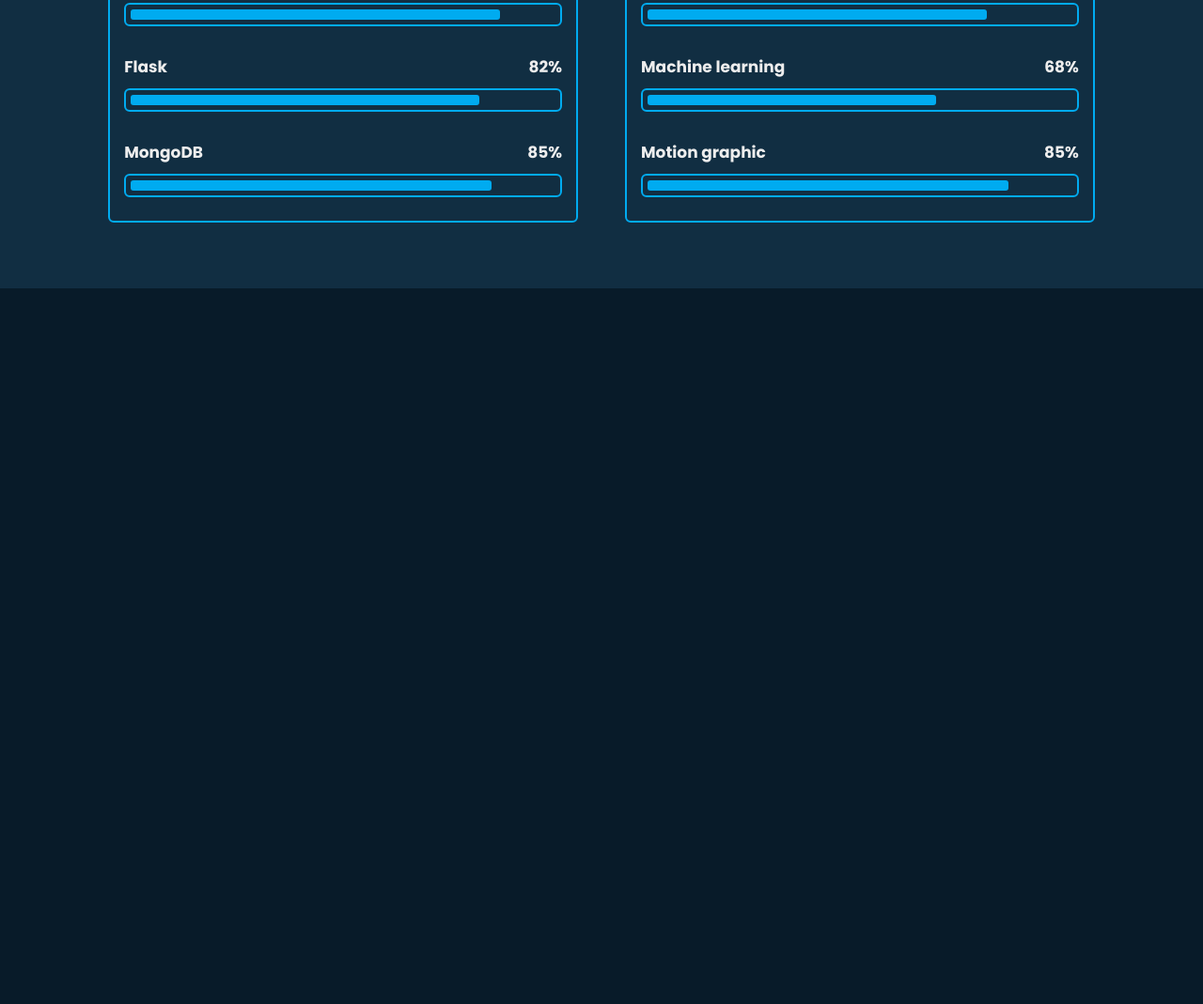
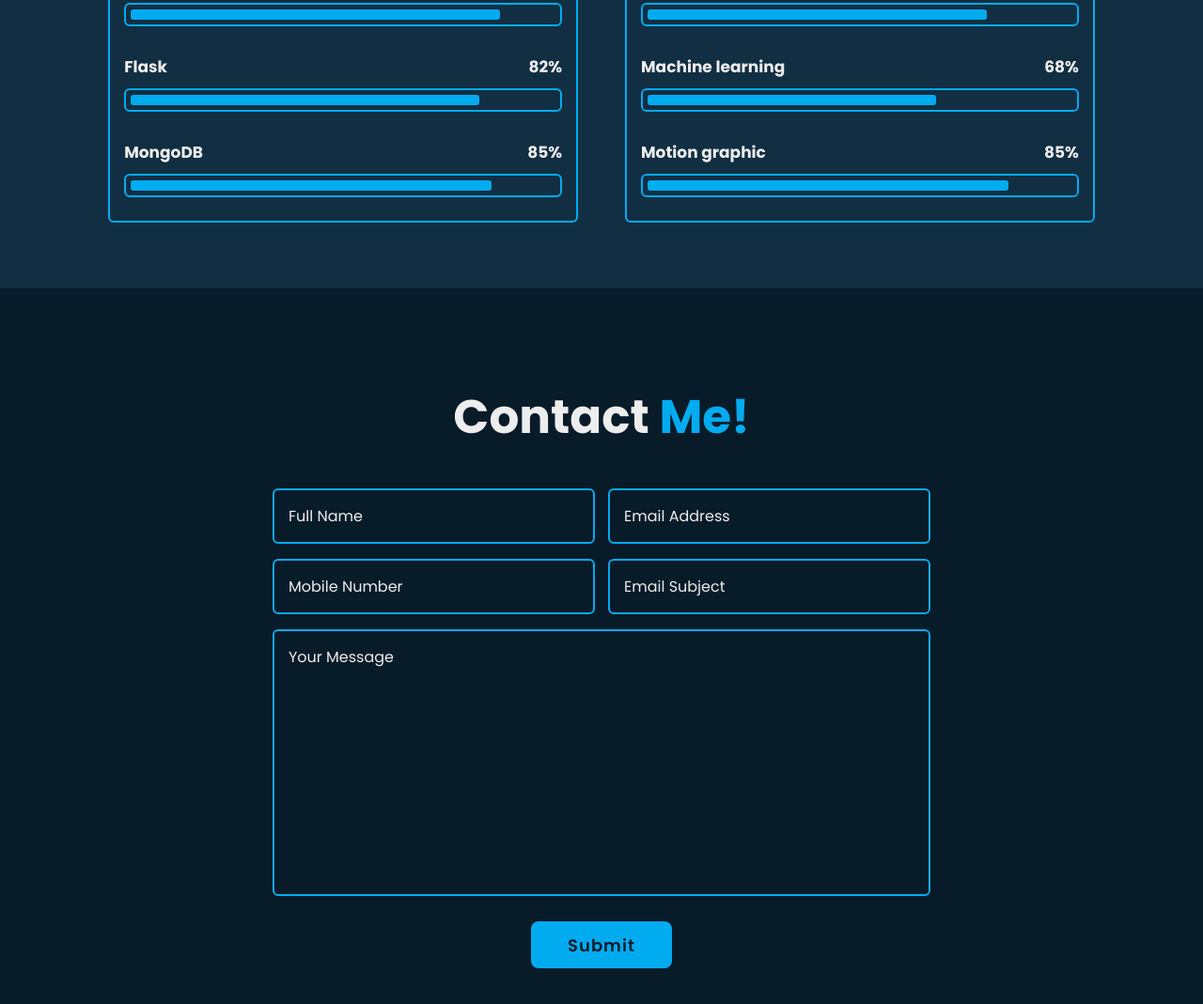
Before and after one commit to siberbot88/23082010054-Mohammad-Bayu-Rizki-web-porto, a plain HTML site: page index.html in a window 1280 px wide. Shown: the part 3422-4491 px from the top of the page at 94% size. Before the commit the page ends 3729 px from the top, so only its background shows below. Drawn offline with nearby package versions, Linux system fonts and the light colour scheme.

Commit message:
update code

```diff
--- a/css/style.css
+++ b/css/style.css
@@ -419,6 +419,8 @@
     border: .2rem solid var(--main-color);
     border-radius: .6rem;
     padding: .5rem 1.5rem;
+    z-index: 1;
+    overflow: hidden;
 }
 
 .skills-box .skills-content::before {
@@ -426,10 +428,16 @@
     position: absolute;
     top: 0;
     left: 0;
+    width: 0;
+    height: 100%;
+    background: var(--bg-color);
+    z-index: -1;
+    transition: .5s;
+}
+
+.skills-box .skills-content:hover::before {
     width: 100%;
-    height: 100%;
-    background: red;
-    z-index: -1;
+
 }
 
 .skills-content .progress {
@@ -508,3 +516,77 @@
 .skills-column:nth-child(2) .skills-content .progress:nth-child(6) .bar span {
     width: 85%;
 }
+
+.contact {
+    min-height: auto;
+    padding-bottom: 7rem;
+}
+
+.contact form {
+    max-width: 70rem;
+    margin: 0 auto;
+    text-align: center;
+}
+
+.contact form .input-box {
+    position: relative;
+    display: flex;
+    justify-content: space-between;
+    flex-wrap: wrap;
+}
+
+.contact form .input-box .input-field {
+    position: relative;
+    width: 49%;
+    margin: .8rem 0;
+}
+
+.contact form .input-box .input-field input,
+.contact form .textarea-field textarea {
+    width: 100%;
+    height: 100%;
+    padding: 1.5rem;
+    font-size: 1.6rem;
+    color: var(--text-color);
+    background: transparent;
+    border-radius: .6rem;
+    border: .2rem solid var(--main-color);
+}
+
+.contact form .input-box .input-field input::placeholder,
+.contact form .textarea-field textarea::placeholder {
+    color: var(--text-color);
+}
+
+.contact form .focus {
+    position: absolute;
+    top: 0;
+    left: 0;
+    width: 0;
+    height: 100%;
+    background: var(--second-bg-color);
+    border-radius: .6rem;
+    z-index: -1;
+    transition: .5s;
+}
+
+.contact form .input-box .input-field input:focus~.focus,
+.contact form .input-box .input-field input:valid~.focus,
+.contact form .textarea-field textarea:focus~.focus,
+.contact form .textarea-field textarea:valid~.focus {
+    width: 100%;
+}
+
+.contact form .textarea-field {
+    position: relative;
+    margin: .8rem 0 2.7rem;
+    display: flex;
+}
+
+.contact form .textarea-field textarea {
+    resize: none;
+}
+
+.contact form .btn-box.btns .btn {
+    cursor: pointer;
+}
--- a/index.html
+++ b/index.html
@@ -220,8 +220,44 @@
 
         </div>
     </section>
+
     <!-- contact section design -->
+    <section class="contact" id="contact">
+        <h2 class="heading">Contact <span>Me!</span></h2>
 
+        <form action="#">
+            <div class="input-box">
+                <div class="input-field">
+                    <input type="text" placeholder="Full Name" required>
+                    <span class="focus"></span>
+                </div>
+                <div class="input-field">
+                    <input type="text" placeholder="Email Address" required>
+                    <span class="focus"></span>
+                </div>
+            </div>
+
+            <div class="input-box">
+                <div class="input-field">
+                    <input type="text" placeholder="Mobile Number" required>
+                    <span class="focus"></span>
+                </div>
+                <div class="input-field">
+                    <input type="text" placeholder="Email Subject" required>
+                    <span class="focus"></span>
+                </div>
+            </div>
+
+            <div class="textarea-field">
+                <textarea name="" id="" cols="30" rows="10" placeholder="Your Message" required></textarea>
+                <span class="focus"></span>
+            </div>
+
+            <div class="btn-box btns">
+                <button type="submit" class="btn">Submit</button>
+            </div>
+        </form>
+    </section>
     <!-- footer design -->
 
 
```
